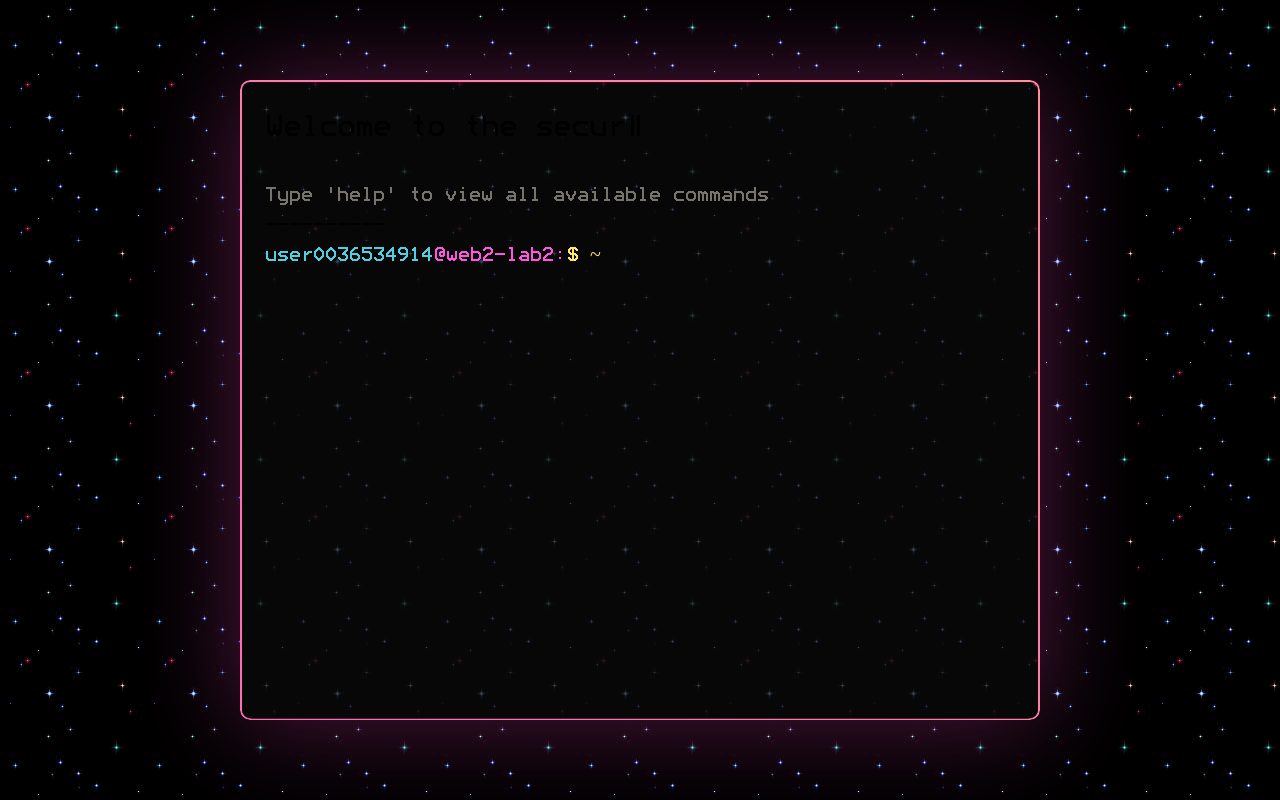
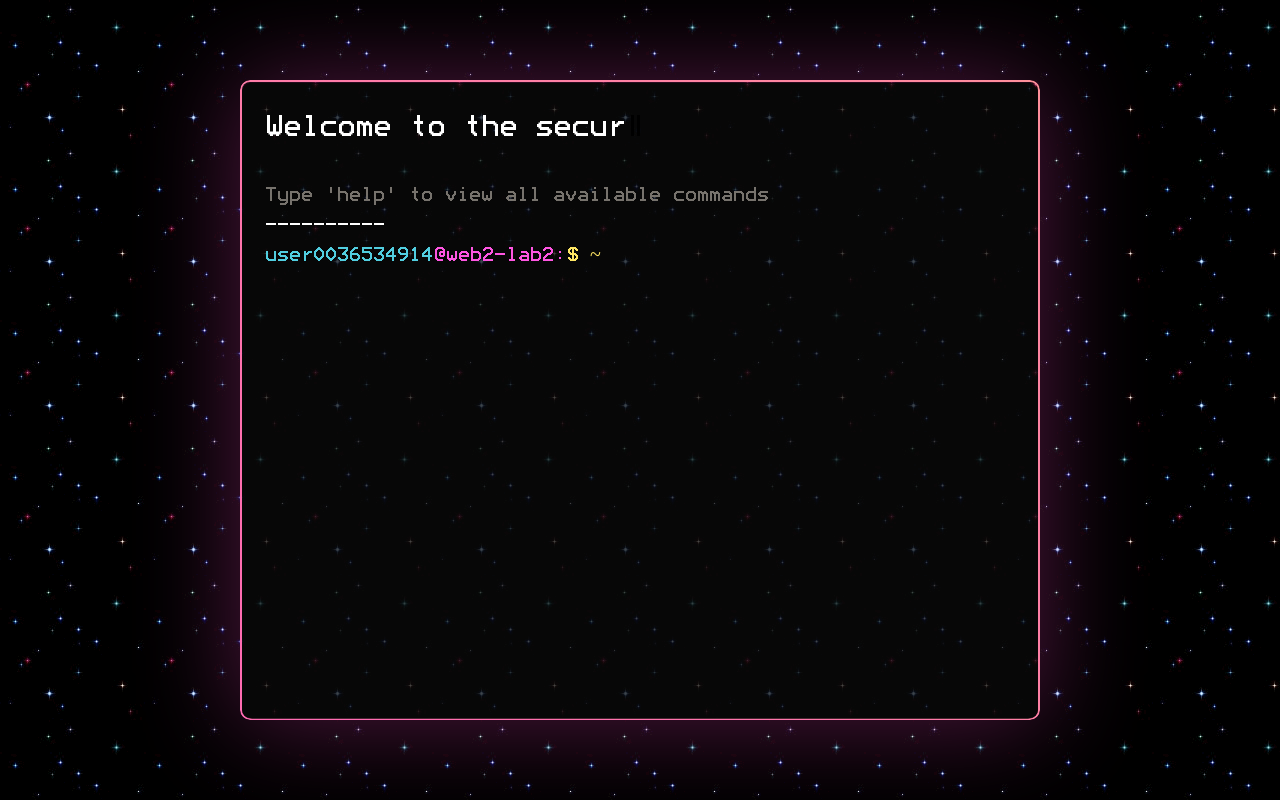
Before and after one commit to ln53491/web2-lab2, a Next.js app: page / in a window 1280 px wide. Built offline with nearby package versions, Linux system fonts and the light colour scheme.

Commit message:
Fix css and indexes

```diff
--- a/app/globals.css
+++ b/app/globals.css
@@ -141,6 +141,10 @@ body {
   background-color: white;
 }
 
+.color-white {
+  color: white;
+}
+
 .shifted-div {
   padding-left: 40px;
 }
--- a/app/header.tsx
+++ b/app/header.tsx
@@ -10,6 +10,7 @@ export default function Header() {
                     autoStart: true,
                     loop: true,
                     delay: 30,
+                    wrapperClassName: "color-white"
                 }}
                 onInit={(typewriter) => {
                     typewriter
@@ -51,7 +52,8 @@ export default function Header() {
                             autoStart: true,
                             loop: false,
                             delay: 1,
-                            cursor: ""
+                            cursor: "",
+                            wrapperClassName: "color-white"
                         }}
                         onInit={(typewriter) => {
                             typewriter
--- a/app/sqli_prompt.tsx
+++ b/app/sqli_prompt.tsx
@@ -51,7 +51,8 @@ export default function SqliPrompt(props: {
                         autoStart: true,
                         loop: false,
                         delay: 1,
-                        cursor: ""
+                        cursor: "",
+                        wrapperClassName: "color-white"
                     }}
                     onInit={(typewriter) => {
                         typewriter
@@ -66,7 +67,8 @@ export default function SqliPrompt(props: {
                         autoStart: true,
                         loop: false,
                         delay: 1,
-                        cursor: ""
+                        cursor: "",
+                        wrapperClassName: "color-white"
                     }}
                     onInit={(typewriter) => {
                         typewriter
@@ -81,7 +83,8 @@ export default function SqliPrompt(props: {
                         autoStart: true,
                         loop: false,
                         delay: 1,
-                        cursor: ""
+                        cursor: "",
+                        wrapperClassName: "color-white"
                     }}
                     onInit={(typewriter) => {
                         typewriter
@@ -97,7 +100,8 @@ export default function SqliPrompt(props: {
                         autoStart: true,
                         loop: false,
                         delay: 1,
-                        cursor: ""
+                        cursor: "",
+                        wrapperClassName: "color-white"
                     }}
                     onInit={(typewriter) => {
                         typewriter
@@ -152,7 +156,8 @@ export default function SqliPrompt(props: {
                         autoStart: true,
                         loop: false,
                         delay: 1,
-                        cursor: ""
+                        cursor: "",
+                        wrapperClassName: "color-white"
                     }}
                     onInit={(typewriter) => {
                         typewriter
@@ -167,7 +172,8 @@ export default function SqliPrompt(props: {
                         autoStart: true,
                         loop: false,
                         delay: 1,
-                        cursor: ""
+                        cursor: "",
+                        wrapperClassName: "color-white"
                     }}
                     onInit={(typewriter) => {
                         typewriter
--- a/app/text-prompt.tsx
+++ b/app/text-prompt.tsx
@@ -8,14 +8,15 @@ export default function TextPrompt(props: {
     return (
         <div className="type-user">
             <div className="shifted-div">
-                {props.text.map((line,index) => (
+                {props.text.map((line, index) => (
                     <Typewriter
                         key={index}
                         options={{
                             autoStart: true,
                             loop: false,
                             delay: 1,
-                            cursor: ""
+                            cursor: "",
+                            wrapperClassName: "color-white"
                         }}
                         onInit={(typewriter) => {
                             typewriter
```
